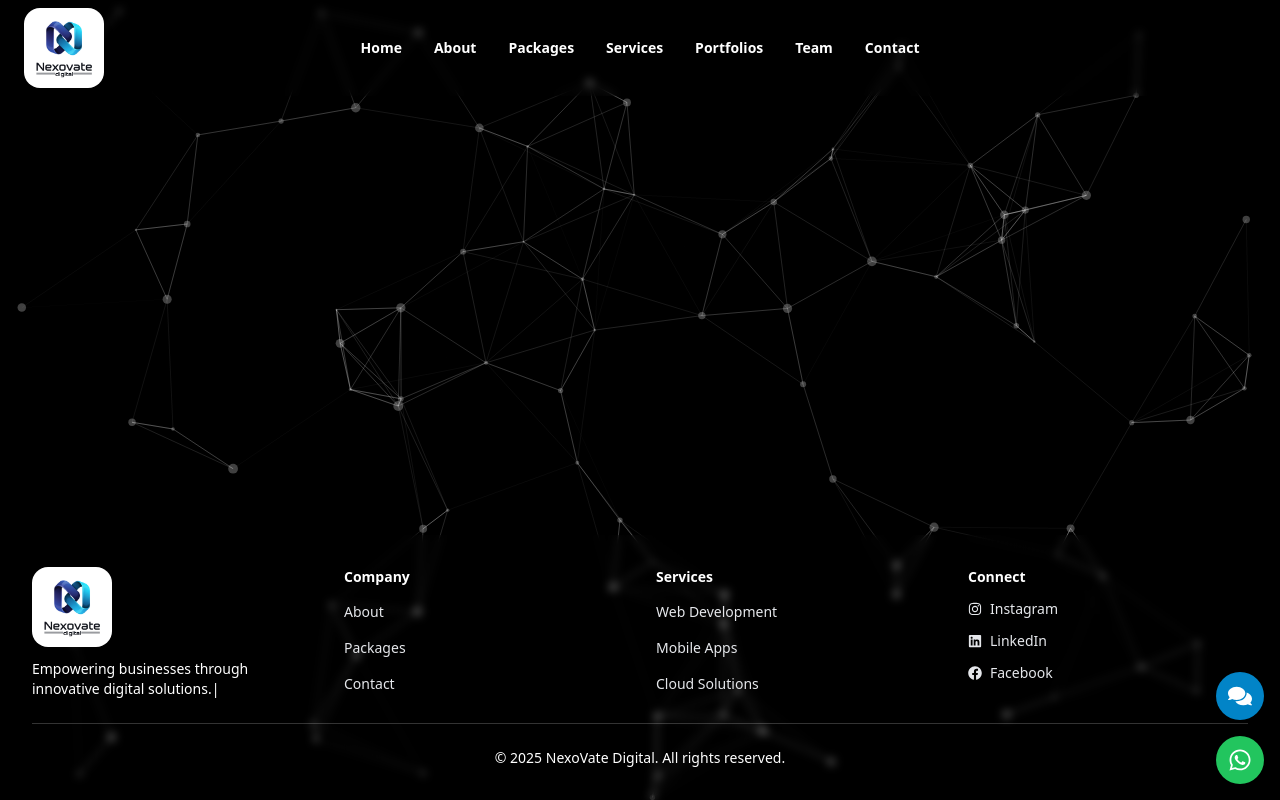
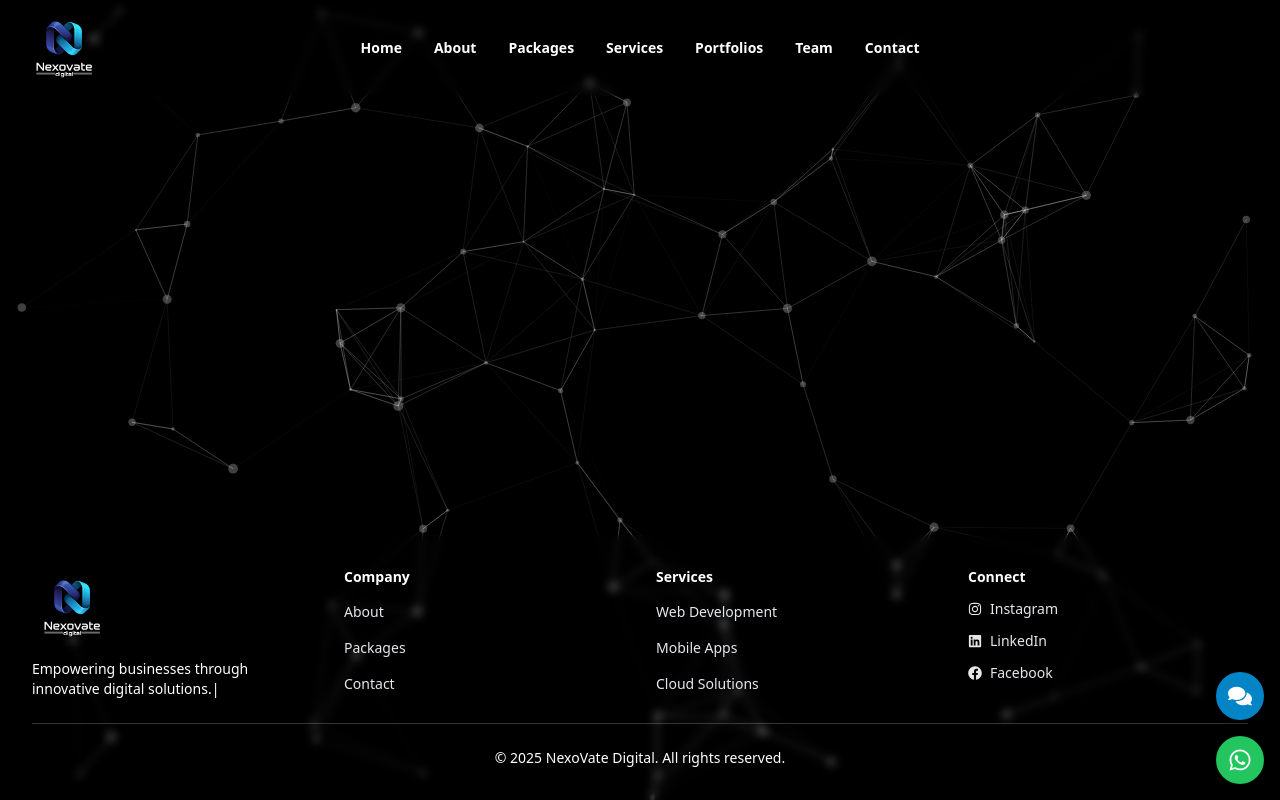
Before and after one commit to Muhammadd-01/NexoVate-Digital, a React (Vite) app: page /profile in a window 1280 px wide. Built offline with nearby package versions, Linux system fonts and the light colour scheme.

Commit message:
Nexovate Digital

```diff
--- a/src/components/Footer.jsx
+++ b/src/components/Footer.jsx
@@ -32,7 +32,7 @@ export default function Footer() {
               <motion.img
                 whileHover={{ scale: 1.05 }}
                 className="h-12 sm:h-14 md:h-16 lg:h-20 w-auto rounded-2xl shadow-lg"
-                src="/assets/nexovate-logo.jpg"
+                src="/assets/website-logo.png"
                 alt="NexoVate Digital"
               />
             </Link>
--- a/src/components/Header.jsx
+++ b/src/components/Header.jsx
@@ -42,7 +42,7 @@ export default function Header() {
             <motion.div whileHover={{ scale: 1.08 }} className="relative flex items-center">
               <img
                 className="h-12 sm:h-14 md:h-16 lg:h-20 w-auto rounded-2xl shadow-lg"
-                src="/assets/nexovate-logo.jpg"
+                src="/assets/website-logo.png"
                 alt="NexoVate Digital"
               />
             </motion.div>
```
Also changed, not shown: public/assets/nexovate-logo.jpg (deleted), public/assets/website-logo.png (added).
